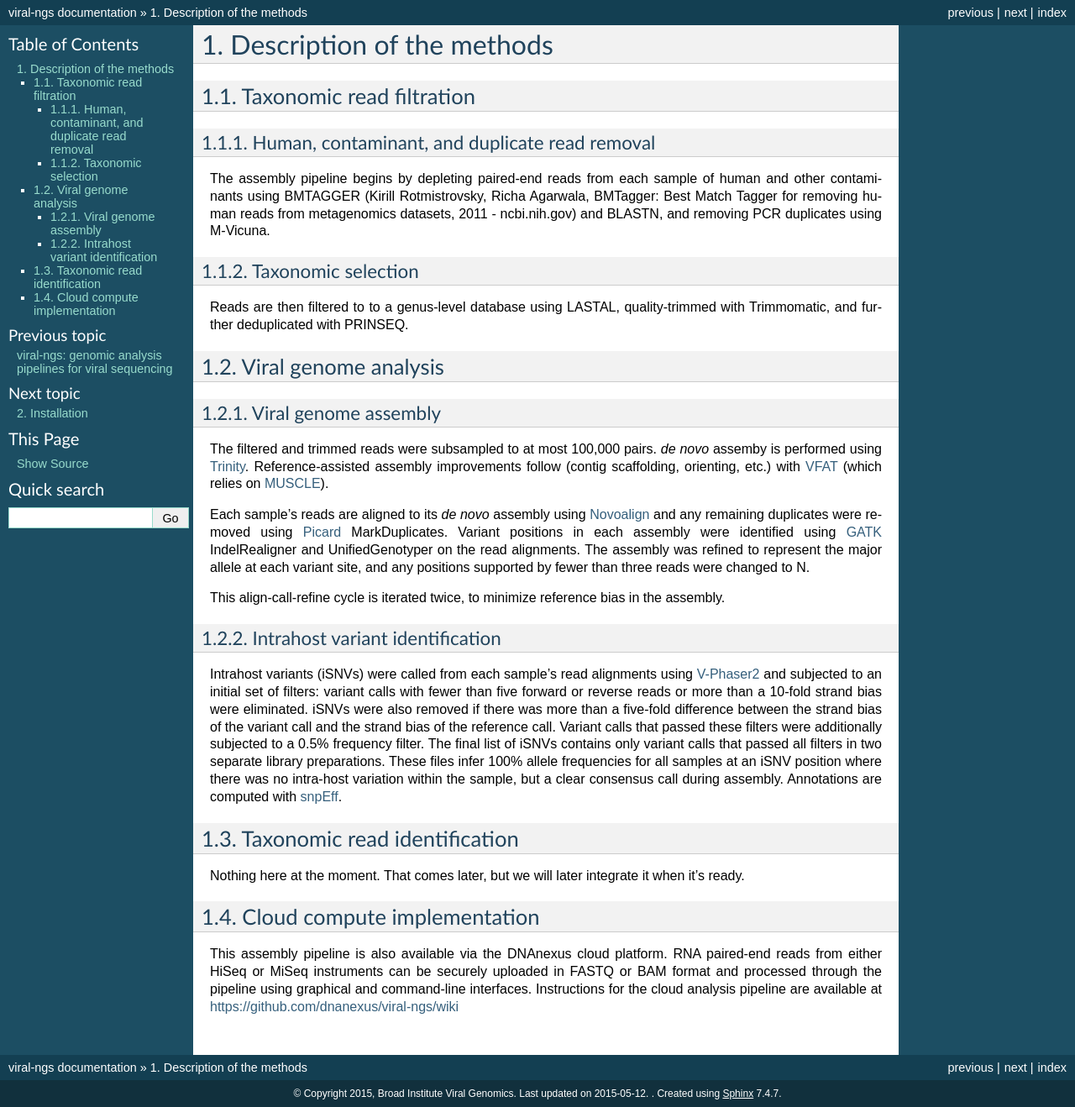
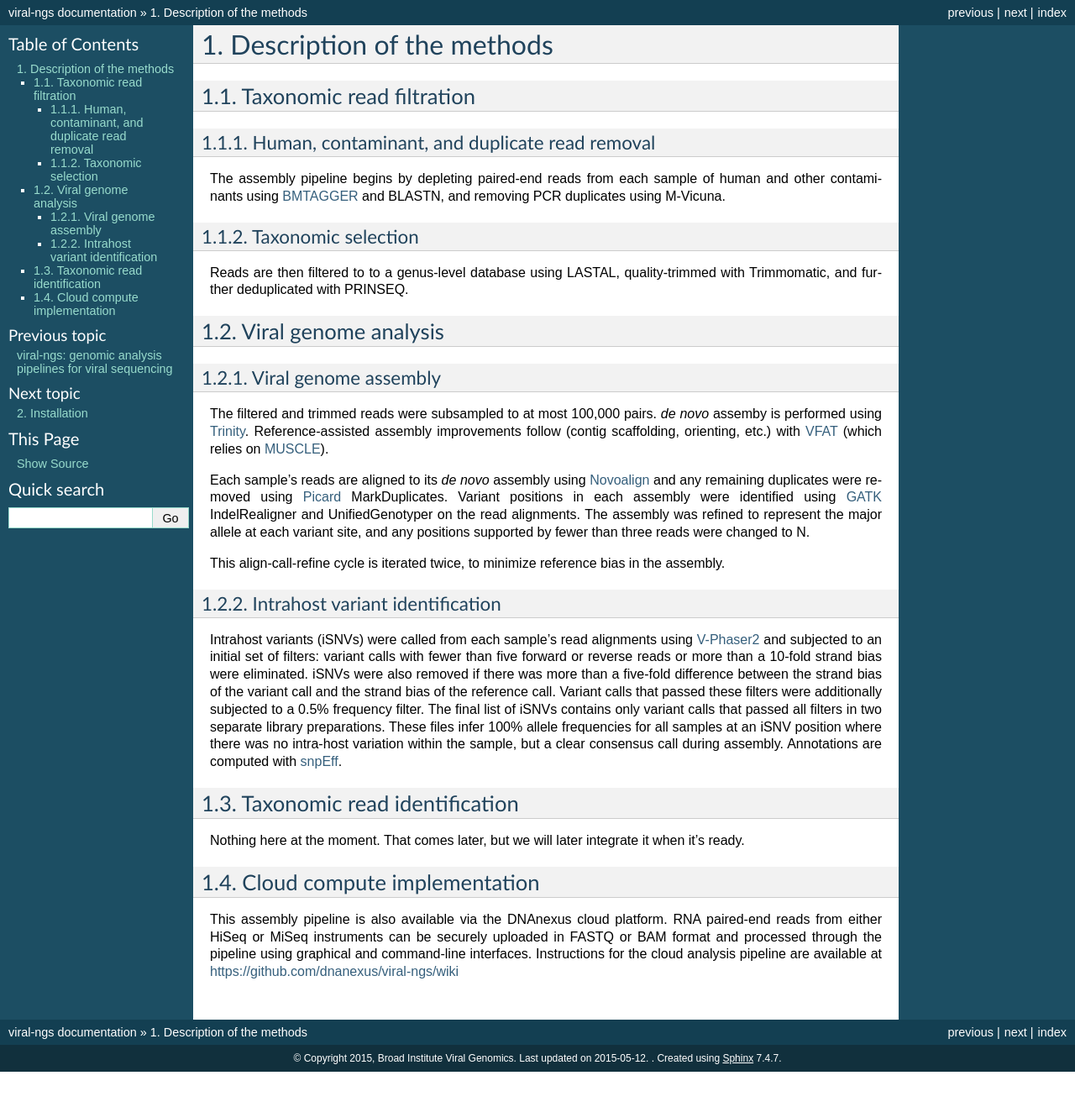
Before and after one commit to broadinstitute/viral-ngs, a Sphinx documentation site: the page built from docs/description.rst, in a window 1280 px wide. Shown: the whole page at 84% size. Built offline with Sphinx 7.4.7, drawn with Linux system fonts in a browser that asks for light colours; formulas are drawn with MathJax 3; after the commit the page ends 1276 px from its top, so only the background shows below that.

Commit message:
Link for BMtagger in description.rst.

```diff
--- a/docs/description.rst
+++ b/docs/description.rst
@@ -10,10 +10,7 @@ Human, contaminant, and duplicate read removal
 ~~~~~~~~~~~~~~~~~~~~~~~~~~~~~~~~~~~~~~~~~~~~~~
 
 The assembly pipeline begins by depleting paired-end reads from each
-sample of human and other contaminants using BMTAGGER (Kirill
-Rotmistrovsky, Richa Agarwala, BMTagger: Best Match Tagger for removing
-human reads from metagenomics datasets, 2011 - ncbi.nih.gov)
-and BLASTN,
+sample of human and other contaminants using BMTAGGER_ and BLASTN,
 and removing PCR duplicates using M-Vicuna.
 
 Taxonomic selection
```
Also changed, not shown: other parts of docs/description.rst (+1 -0 lines).
